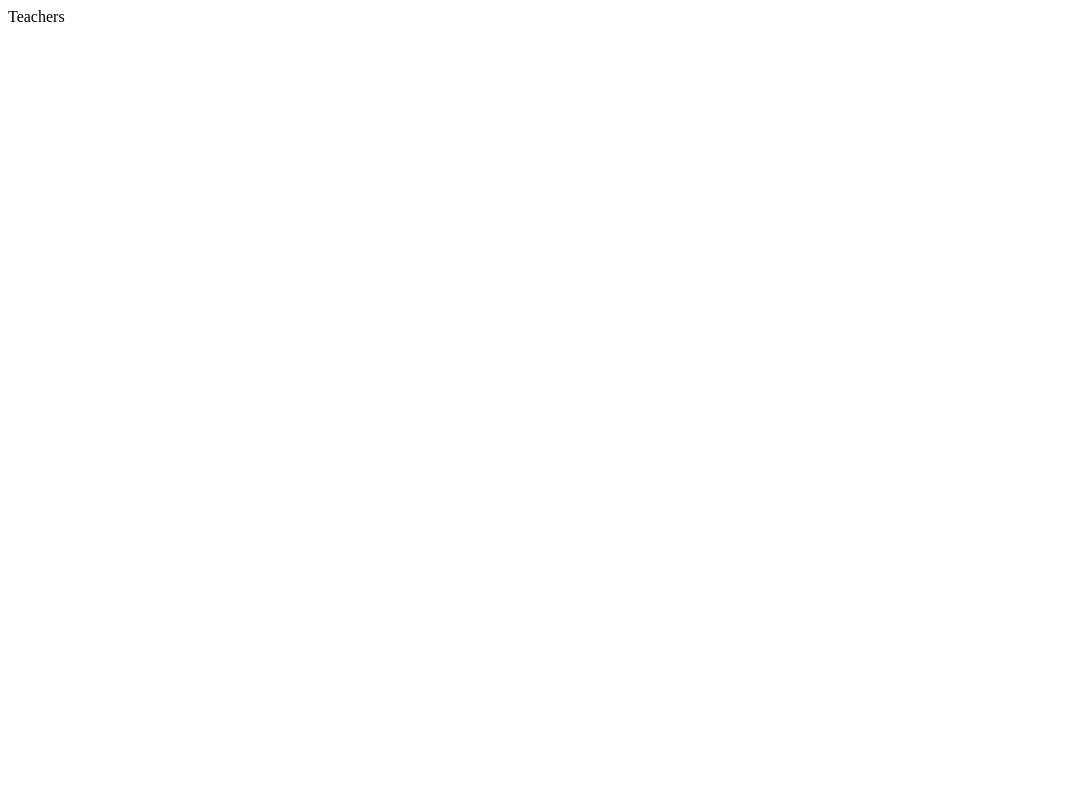
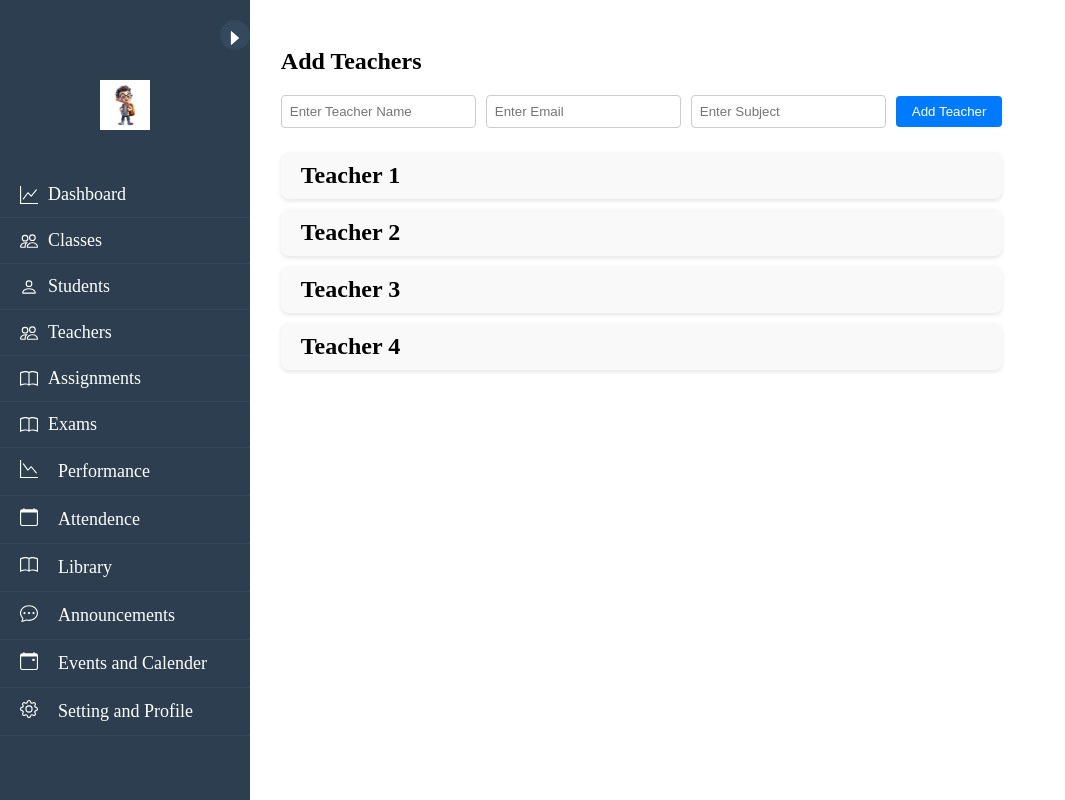
Before and after one commit to Laxman67/SchoolCool_v2, a React (Vite) app in the folder frontend/: page /admin/teachers in a window 1280 px wide. Shown: the whole page, without its empty margins (0-1065 px from the left). Built offline with nearby package versions, Linux system fonts and the light colour scheme.

Commit message:
assignment

```diff
--- a/frontend/src/pages/Admin/Assignment.jsx
+++ b/frontend/src/pages/Admin/Assignment.jsx
@@ -1,7 +1,55 @@
 import { useState, useEffect } from 'react';
+import axios from 'axios';
+import Sidebar from './Sidebar';
+import {
+  AssignmentsContainer,
+  Content,
+  AssignmentsContent,
+  AssignmentsHeader,
+  AssignmentList,
+  AssignmentItem,
+  AddAssignmentForm,
+  AddAssignmentInput,
+  AddAssignmentTextArea,
+  AddAssignmentButton,
+  SidebarContainer,
+  AssignmentCard,
+  AssignmentTitle,
+  AssignmentDescription,
+  AssignmentButton,
+  AssignmentDoneMessage,
+} from '../../styles/AssignmentsStyles';
 
 const Assignment = () => {
-  return <div>Assignment</div>;
+  return (
+    <AssignmentsContainer>
+      <Sidebar />
+      <Content>
+        <AssignmentsContent>
+          <AssignmentsHeader>Assignments</AssignmentsHeader>
+          <AddAssignmentForm>
+            <AddAssignmentForm>
+              <AddAssignmentInput
+                type="text"
+                placeholder="Enter Assignment Title"
+              />
+              <AddAssignmentTextArea placeholder="Enter Description" />
+
+              <AddAssignmentInput type="text" placeholder=" Assignment Grade" />
+
+              <AddAssignmentInput
+                type="date"
+                placeholder="Enter Assignment DeadLine"
+              />
+              <AddAssignmentButton type="submit">
+                Add Assignment
+              </AddAssignmentButton>
+            </AddAssignmentForm>
+          </AddAssignmentForm>
+        </AssignmentsContent>
+      </Content>
+    </AssignmentsContainer>
+  );
 };
 
 export default Assignment;
--- a/frontend/src/pages/Admin/Dashboard.jsx
+++ b/frontend/src/pages/Admin/Dashboard.jsx
@@ -1,9 +1,9 @@
 import { useState, useEffect } from 'react';
+import axios from 'axios';
+
 import Sidebar from './Sidebar';
-import EventCalender from './EventCalender';
 import Annoucement from './Announcement';
 import Performance from './Performance';
-import axios from 'axios';
 
 import {
   AdminDashboardContainer,
--- a/frontend/src/pages/Admin/Sidebar.jsx
+++ b/frontend/src/pages/Admin/Sidebar.jsx
@@ -56,6 +56,10 @@ const Sidebar = () => {
         <SidebarNavItem>
           <BsPeople />
           <StyledLink to="/admin/teachers">Teachers</StyledLink>
+        </SidebarNavItem>
+        <SidebarNavItem>
+          <BsBook />
+          <StyledLink to="/admin/assignments">Assignments</StyledLink>
         </SidebarNavItem>
         <SidebarNavItem>
           <BsBook />
--- a/frontend/src/pages/Admin/Teachers.jsx
+++ b/frontend/src/pages/Admin/Teachers.jsx
@@ -1,7 +1,43 @@
 import { useState, useEffect } from 'react';
+import axios from 'axios';
+import Sidebar from './Sidebar';
+
+import {
+  TeachersContainer,
+  Content,
+  TeachersContent,
+  TeachersHeader,
+  TeacherList,
+  TeacherItem,
+  AddTeacherForm,
+  AddTeacherInput,
+  AddTeacherButton,
+} from '../../styles/TeachersStyles';
 
 const Teachers = () => {
-  return <div>Teachers</div>;
+  return (
+    <TeachersContainer>
+      <Sidebar />
+      <TeachersContent>
+        <TeachersHeader>Add Teachers</TeachersHeader>
+        <TeachersHeader>
+          <AddTeacherForm>
+            <AddTeacherInput type="text" placeholder="Enter Teacher Name" />
+            <AddTeacherInput type="email" placeholder="Enter Email" />
+            <AddTeacherInput type="text" placeholder="Enter Subject" />
+            <AddTeacherButton>Add Teacher</AddTeacherButton>
+          </AddTeacherForm>
+
+          <TeacherList>
+            <TeacherItem>Teacher 1</TeacherItem>
+            <TeacherItem>Teacher 2</TeacherItem>
+            <TeacherItem>Teacher 3</TeacherItem>
+            <TeacherItem>Teacher 4</TeacherItem>
+          </TeacherList>
+        </TeachersHeader>
+      </TeachersContent>
+    </TeachersContainer>
+  );
 };
 
 export default Teachers;
--- a/frontend/src/styles/AssignmentsStyles.js
+++ b/frontend/src/styles/AssignmentsStyles.js
@@ -67,12 +67,9 @@ export const AddAssignmentButton = styled.button`
   cursor: pointer;
 `;
 
-
 export const SidebarContainer = styled.div`
   flex: 0 0 250px;
 `;
-
-
 
 export const AssignmentCard = styled.div`
   background-color: #fff;
--- a/frontend/src/styles/TeachersStyles.js
+++ b/frontend/src/styles/TeachersStyles.js
@@ -3,7 +3,6 @@ import styled from 'styled-components';
 
 export const TeachersContainer = styled.div`
   display: flex;
-
 `;
 
 export const Content = styled.div`
@@ -12,6 +11,7 @@ export const Content = styled.div`
 
 export const TeachersContent = styled.div`
   padding: 20px;
+  margin-left: 20%;
 `;
 
 export const TeachersHeader = styled.h2`
```
